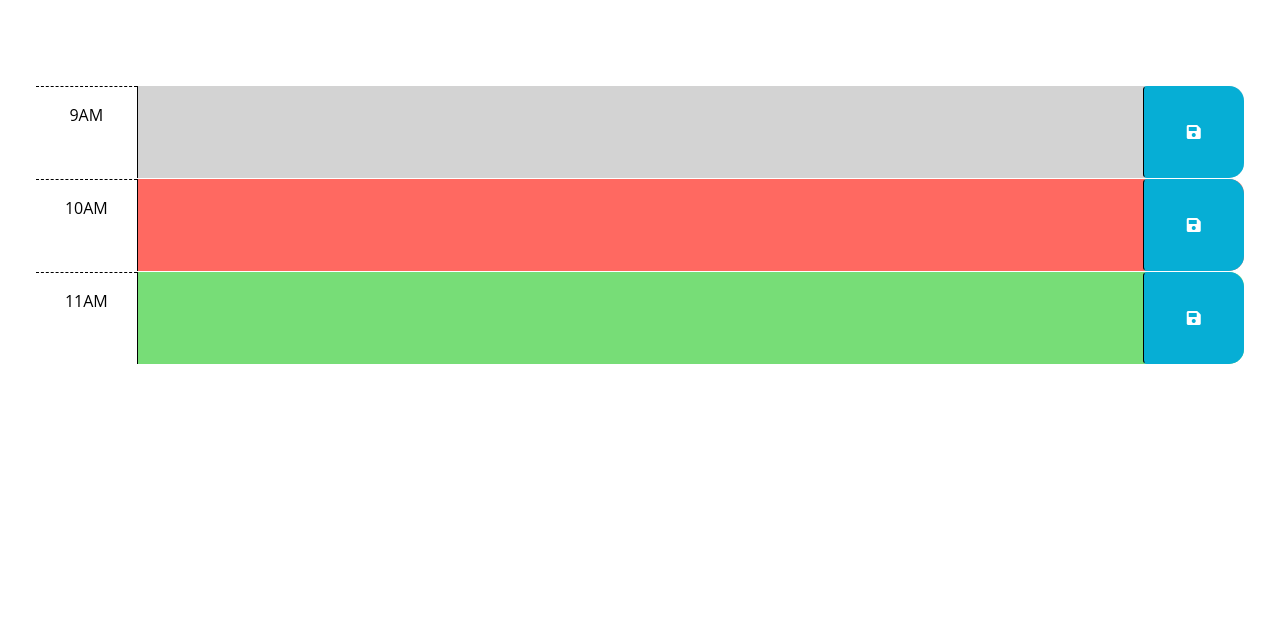
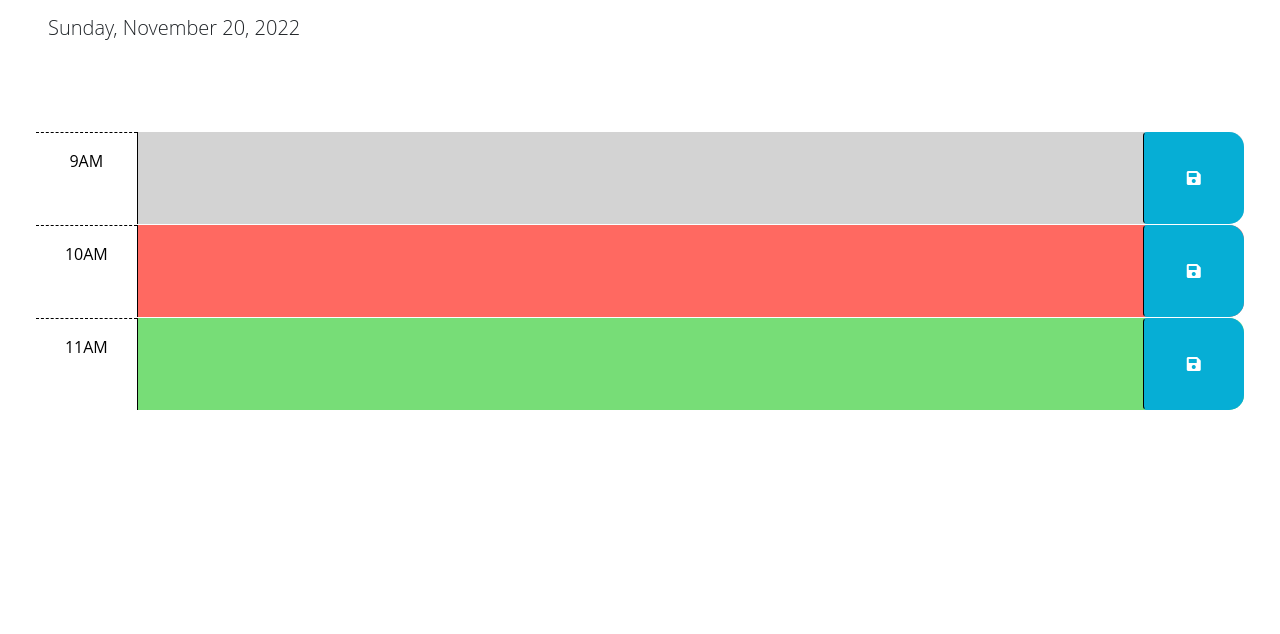
Before and after one commit to BaldurTheBuilder/Work-Day-Scheduler-SN8675309asf-nw, a plain HTML site: page index.html in a window 1280 px wide. Shown: the part 166-800 px from the top of the page. Drawn offline with nearby package versions, Linux system fonts and the light colour scheme.

Commit message:
added functional date to page

```diff
--- a/Develop/script.js
+++ b/Develop/script.js
@@ -21,3 +21,27 @@ $(function () {
   //
   // TODO: Add code to display the current date in the header of the page.
 });
+
+
+
+//WHEN I open the planner
+//THEN the current day is displayed at the top of the calendar
+var displayTime = setInterval(function(){
+  var time = dayjs().format('dddd, MMMM D, YYYY');
+  $('#time-display').text(time);
+},1000);
+
+//WHEN I scroll down
+//THEN I am presented with time blocks for standard business hours
+
+//WHEN I view the time blocks for that day
+//THEN each time block is color-coded to indicate whether it is in the past, present, or future
+
+//WHEN I click into a time block
+//THEN I can enter an event
+
+//WHEN I click the save button for that time block
+//THEN the text for that event is saved in local storage
+
+//WHEN I refresh the page
+//THEN the saved events persist
--- a/Develop/style.css
+++ b/Develop/style.css
@@ -2,6 +2,7 @@ body {
   font-family: 'Open Sans', sans-serif;
   font-size: 16px;
 }
+
 
 textarea {
   background: transparent;
--- a/index.html
+++ b/index.html
@@ -28,7 +28,7 @@
     <header class="p-5 mb-4">
       <h1 class="display-3">Work Day Scheduler</h1>
       <p class="lead">A simple calendar app for scheduling your work day</p>
-      <p id="currentDay" class="lead"></p>
+      <p id="time-display" class="lead"></p>
     </header>
     <div class="container-fluid px-5">
       <!-- Use class for "past", "present", and "future" to apply styles to the
```
